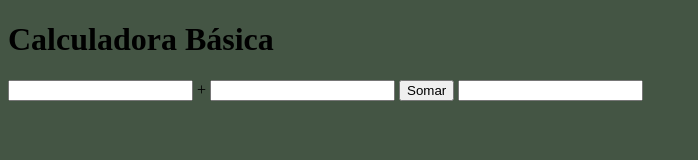
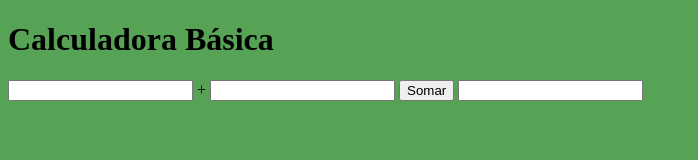
Before and after one commit to NickZRS/fatec-calculadora-28-02, a plain HTML site: page index.html in a window 1280 px wide. Shown: the whole page, without its empty margins (0-698 px from the left). Drawn offline with Linux system fonts and the light colour scheme.

Commit message:
Segundo Commit

```diff
--- a/index.html
+++ b/index.html
@@ -7,7 +7,7 @@
     <title>Calculadora</title>
     <style>
         body{
-            background-color: #454;
+            background-color: rgb(86, 163, 86);
         }
     </style>
 </head>
```
